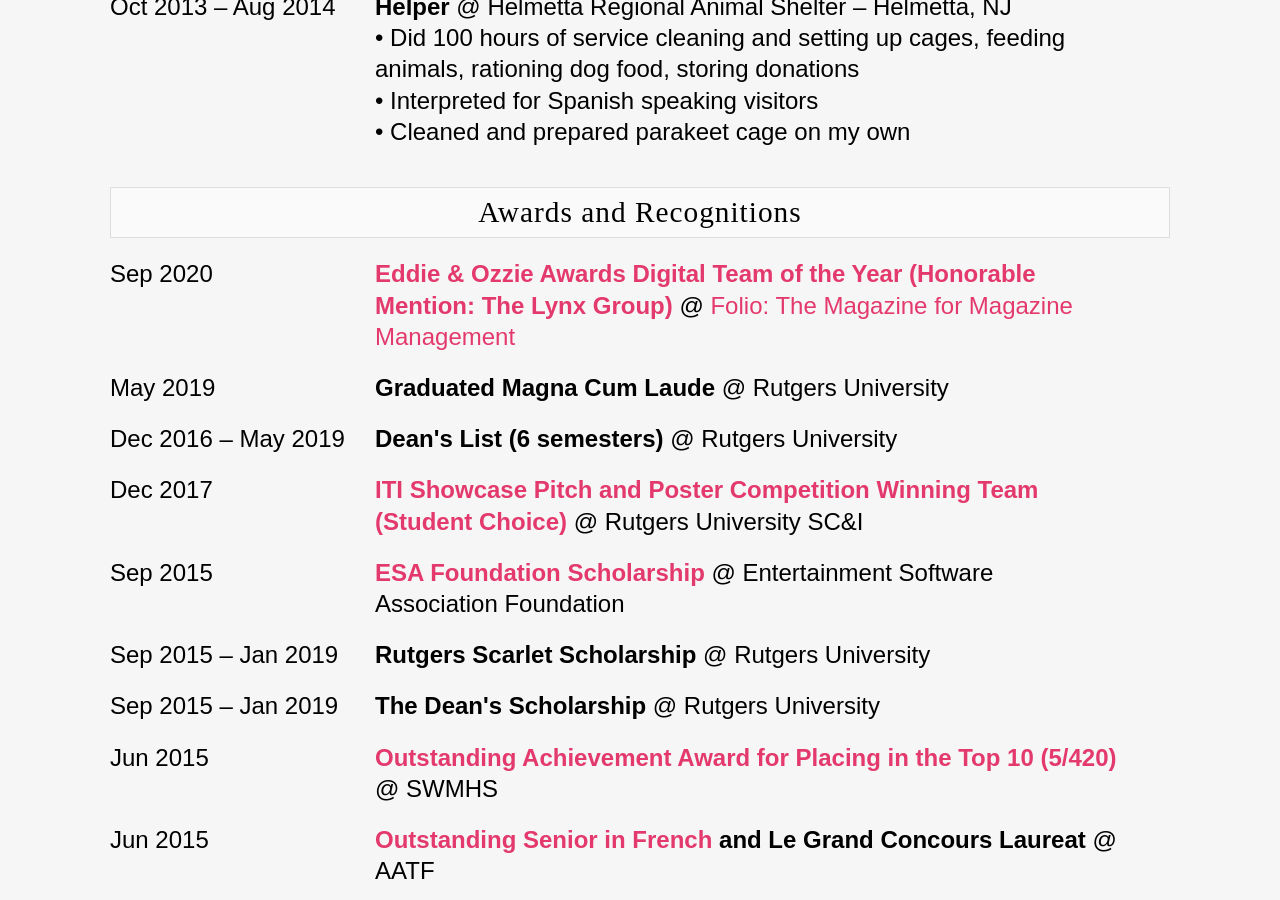
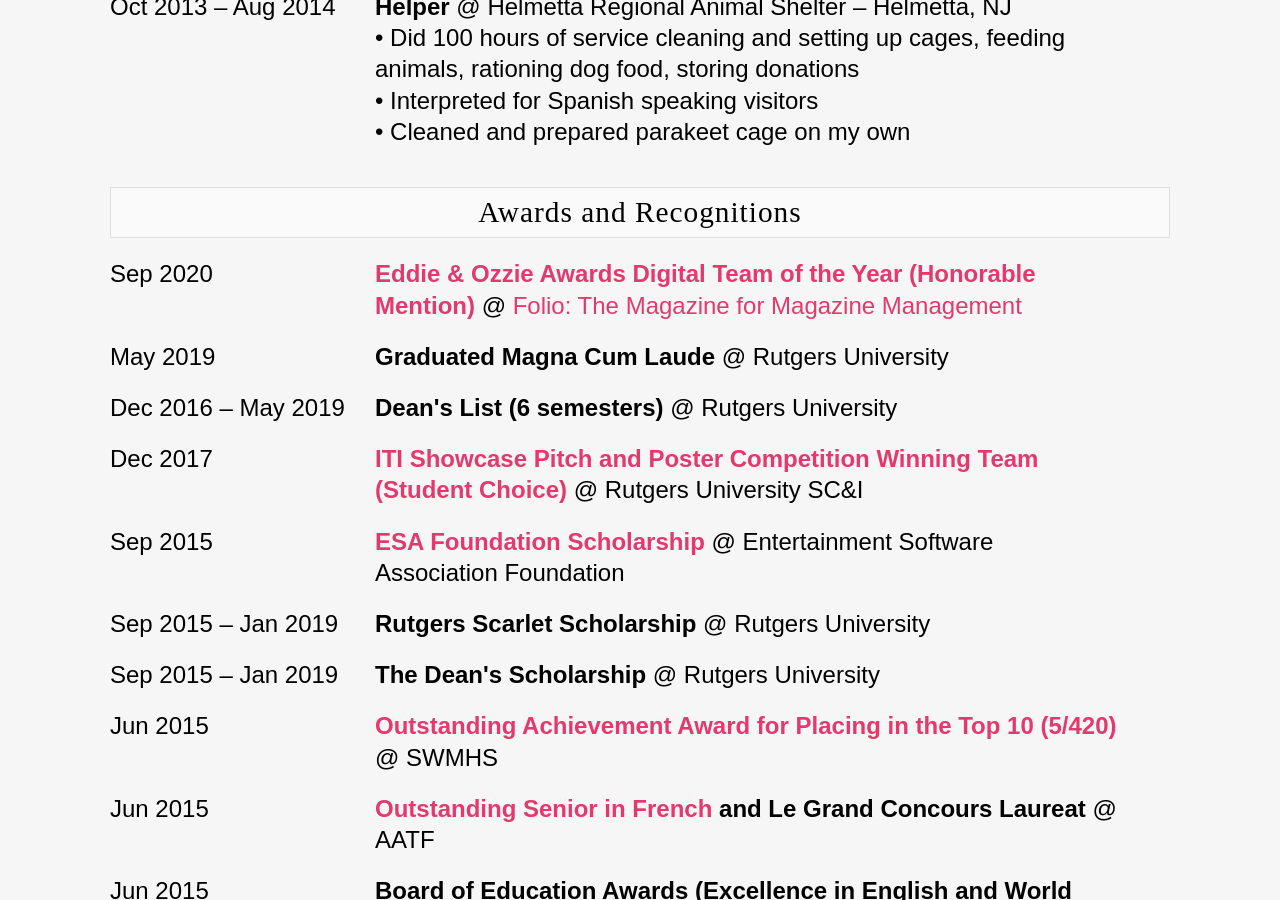
Before and after one commit to liz-lorena/2020, a Jekyll site: the page built from cv/index.html, in a window 1280 px wide and 900 px high, scrolled down 3687 px. Built offline with Jekyll 4.4.1, drawn with Linux system fonts in a browser that asks for light colours.

Commit message:
Update index.html

```diff
--- a/cv/index.html
+++ b/cv/index.html
@@ -199,7 +199,7 @@
 <div class="data">
 	<div class="columnOne"><p>Sep 2020</p></div>
 		<div class="columnTwo"><p>
-			<strong><a href="https://www.foliomag.com/go/2020-eddie-and-ozzie-awards/" target="_blank" rel="nofollow">Eddie & Ozzie Awards Digital Team of the Year (Honorable Mention: The Lynx Group)</a></strong> @ <a href="https://foliomag.com" target="_blank" rel="nofollow">Folio: The Magazine for Magazine Management</a>
+			<strong><a href="https://www.foliomag.com/go/2020-eddie-and-ozzie-awards/" target="_blank" rel="nofollow">Eddie & Ozzie Awards Digital Team of the Year (Honorable Mention)</a></strong> @ <a href="https://foliomag.com" target="_blank" rel="nofollow">Folio: The Magazine for Magazine Management</a>
 		</p></div>
 
 	<div class="columnOne"><p>May 2019</p></div>
```
